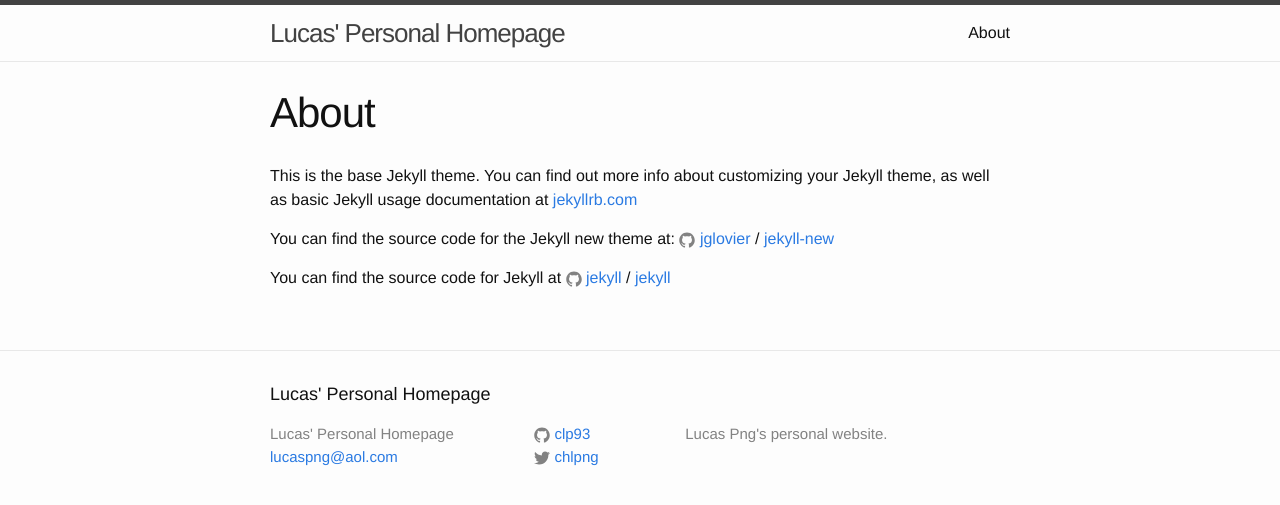
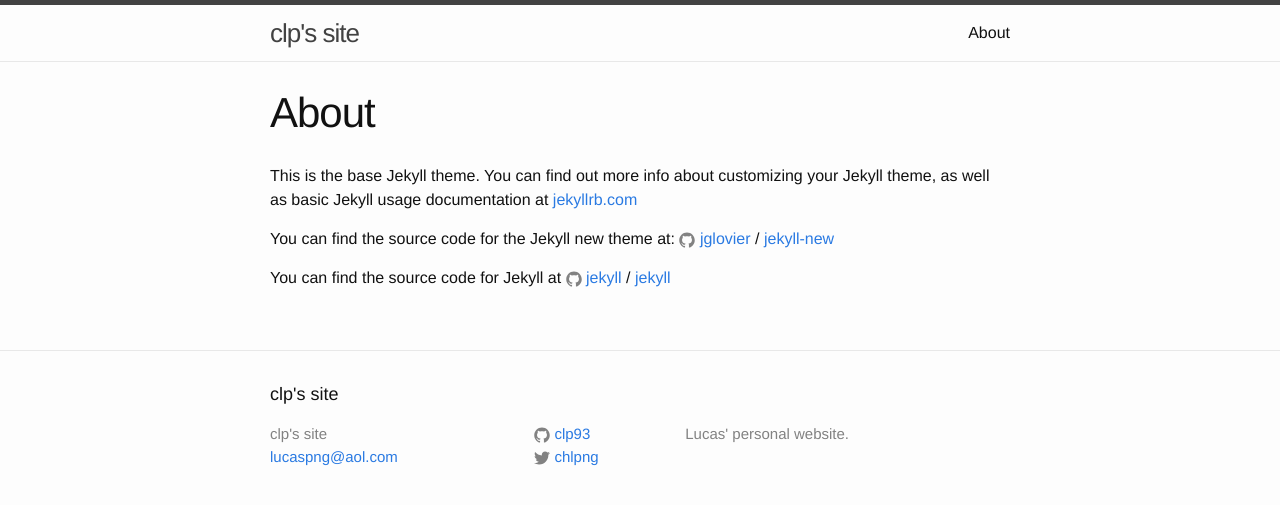
Before and after one commit to clp93/clp93.github.io, a Jekyll site: the page built from about.md, in a window 1280 px wide. Shown: the top 505 px of the page. Built offline with Jekyll 4.4.1, drawn with Linux system fonts in a browser that asks for light colours.

```diff
--- a/_config.yml
+++ b/_config.yml
@@ -6,10 +6,10 @@
 # 'jekyll serve'. If you change this file, please restart the server process.
 
 # Site settings
-title: Lucas' Personal Homepage
+title: clp's site
 email: lucaspng@aol.com
 description: > # this means to ignore newlines until "baseurl:"
-  Lucas Png's personal website.
+  Lucas' personal website.
 baseurl: "" # the subpath of your site, e.g. /blog
 url: "https://clp93.github.io" # the base hostname & protocol for your site
 twitter_username: chlpng
```
